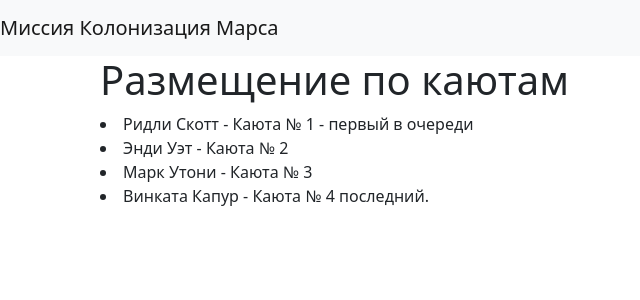
After one commit to Irishka6/WEB, a Flask app: page /distribution in a window 1280 px wide. The commit adds this page. Shown: the top 300 px of the page, without its empty margins (0-640 px from the left). Run offline with Flask 3, Linux system fonts and the light colour scheme.

Commit message:
По каютам!

```diff
--- a/main.py
+++ b/main.py
@@ -71,5 +71,9 @@ def login():
     if form.validate_on_submit():
         return redirect('/success')
     return render_template('login.html', title='Авторизация', form=form)
+
+@app.route('/distribution')
+def distribution():
+    return render_template('cauta.html', user_list=['Ридли Скотт', "Энди Уэт", "Марк Утони", "Винката Капур"])
 if __name__ == '__main__':
     main()
--- a/static/css/style.css
+++ b/static/css/style.css
@@ -7,3 +7,5 @@ form.login_form {
     border-radius: 5px;
     padding: 10px;
 }
+#a
+ p.login_form{margin-left: 20px;}
--- /dev/null
+++ b/templates/cauta.html
@@ -0,0 +1,18 @@
+<!DOCTYPE html>
+<html lang="en">
+<header>
+    <link href="https://cdn.jsdelivr.net/npm/bootstrap@5.0.2/dist/css/bootstrap.min.css" rel="stylesheet" integrity="sha384-EVSTQN3/azprG1Anm3QDgpJLIm9Nao0Yz1ztcQTwFspd3yD65VohhpuuCOmLASjC" crossorigin="anonymous">
+<script src="https://cdn.jsdelivr.net/npm/bootstrap@5.0.2/dist/js/bootstrap.bundle.min.js" integrity="sha384-MrcW6ZMFYlzcLA8Nl+NtUVF0sA7MsXsP1UyJoMp4YLEuNSfAP+JcXn/tWtIaxVXM" crossorigin="anonymous"></script>
+    <nav class="navbar navbar-light bg-light">
+        <a class="navbar-brand" href="#">Миссия Колонизация Марса</a>
+    </nav>
+</header>
+<body >
+    <div style="text-indent:100px;">
+        <h1>Размещение по каютам</h1>
+        {% for user in user_list %}
+            <li>{{ user }} - Каюта № {{ loop.index }} {% if loop.first %} - первый в очереди {% elif loop.last %} последний. {% endif %}</li>
+        {% endfor %}
+    </div>
+</body>
+</html>
```
